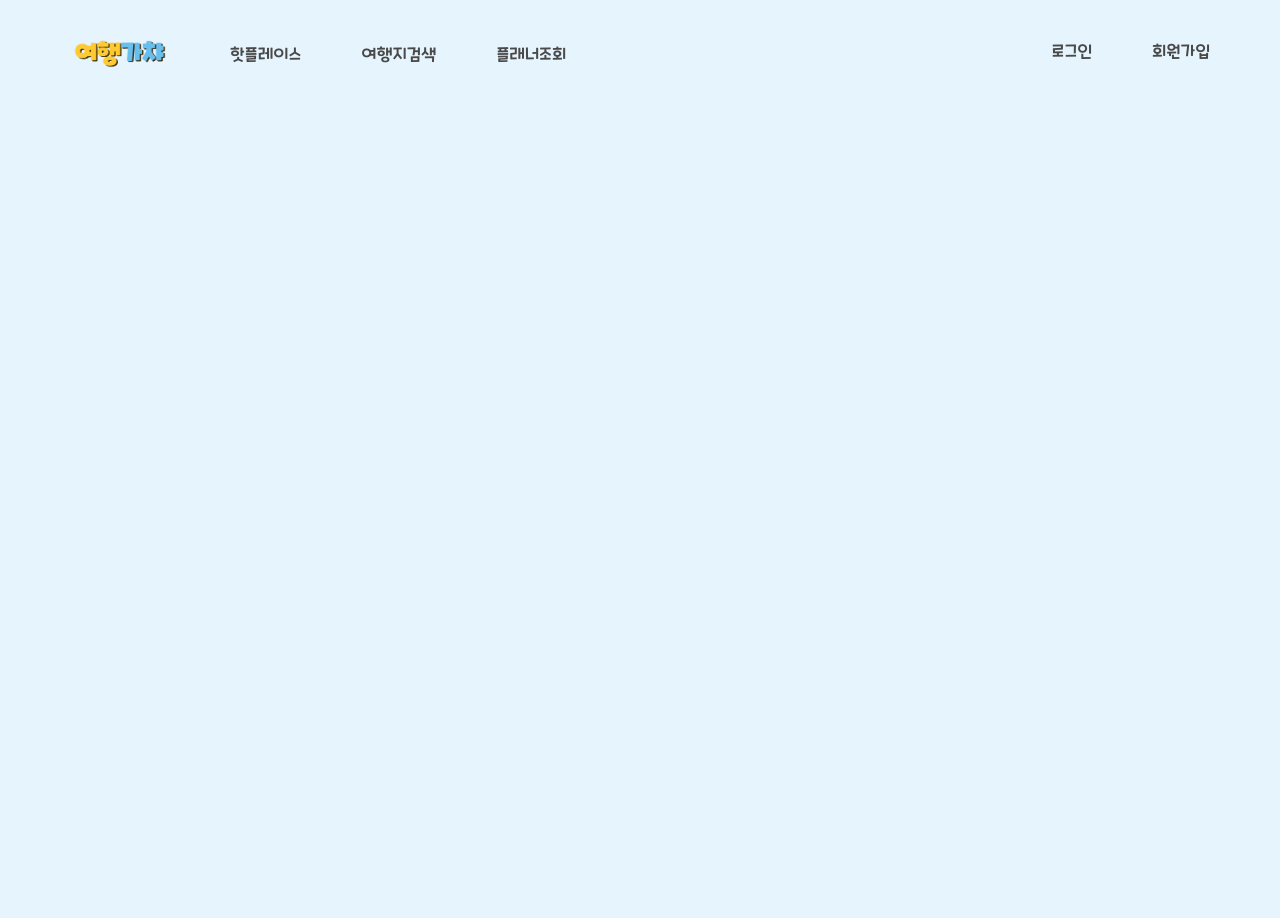
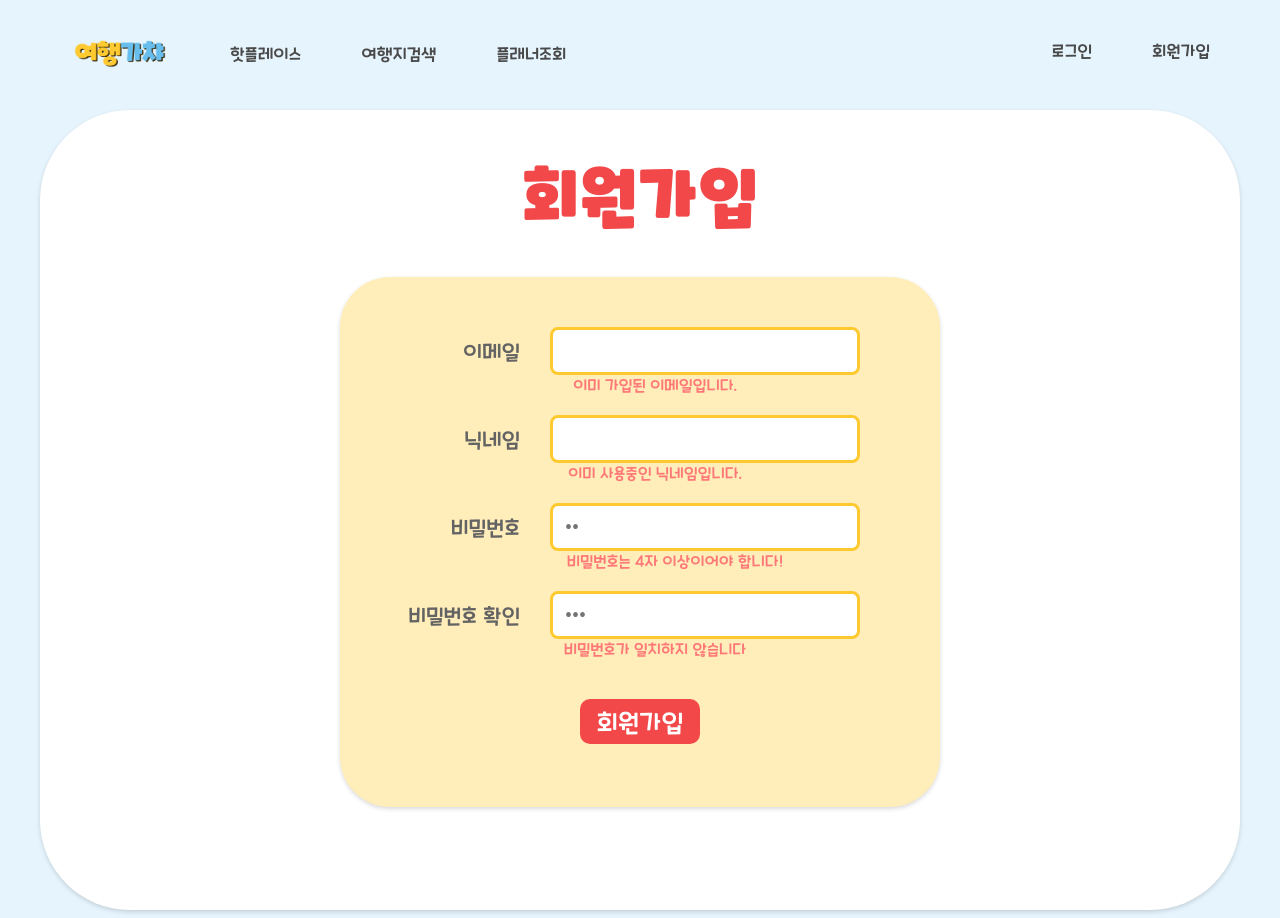
Before and after one commit to YFASS-EnjoyTrip/EnjoyTrip-Vue, a Vue app: page /member/signup in a window 1280 px wide. Before the commit the page ends 800 px from the top, so only its background shows below. Built offline with nearby package versions, Linux system fonts and the light colour scheme.

Commit message:
Feat. Signup Form 완성

```diff
--- a/src/components/common/TheHeader.vue
+++ b/src/components/common/TheHeader.vue
@@ -4,14 +4,22 @@
       <div class="nav-menu">
         <router-link to="/">
           <li class="nav-item logo">
-            <img src="../../assets/img/navLogo.png" alt="logo" class="nav-logo" />
+            <img
+              src="../../assets/img/navLogo.png"
+              alt="logo"
+              class="nav-logo"
+            />
           </li>
         </router-link>
         <li class="nav-item hotplace">
           <router-link to="/hotplace">
             <div class="hover-effect">
               <span class="nav-item-title">핫플레이스</span>
-              <img class="nav-item-img" src="../../assets/img/icon/capsule_G.png" alt="이미지">
+              <img
+                class="nav-item-img"
+                src="../../assets/img/icon/capsule_G.png"
+                alt="이미지"
+              />
             </div>
           </router-link>
         </li>
@@ -19,7 +27,11 @@
           <router-link to="/attraction">
             <div class="hover-effect">
               <span class="nav-item-title">여행지검색</span>
-              <img class="nav-item-img" src="../../assets/img/icon/capsule_R.png" alt="이미지">
+              <img
+                class="nav-item-img"
+                src="../../assets/img/icon/capsule_R.png"
+                alt="이미지"
+              />
             </div>
           </router-link>
         </li>
@@ -27,26 +39,40 @@
           <router-link to="/planner">
             <div class="hover-effect">
               <span class="nav-item-title">플래너조회</span>
-              <img class="nav-item-img" src="../../assets/img/icon/capsule_Y.png" alt="이미지">
+              <img
+                class="nav-item-img"
+                src="../../assets/img/icon/capsule_Y.png"
+                alt="이미지"
+              />
             </div>
           </router-link>
         </li>
       </div>
       <div class="nav-member">
         <li class="login">
-          <router-link to="/login">
+          <router-link to="/member/login">
             <div class="hover-effect">
               <span class="nav-item-title">로그인</span>
-              <img class="nav-item-img" src="../../assets/img/icon/heart_fill.png" alt="이미지">
+              <img
+                class="nav-item-img member"
+                src="../../assets/img/icon/coin.png"
+                alt="이미지"
+              />
             </div>
           </router-link>
         </li>
-        <li class="signup"><router-link to="/signup">
+        <li class="signup">
+          <router-link to="/member/signup">
             <div class="hover-effect">
               <span class="nav-item-title">회원가입</span>
-              <img class="nav-item-img" src="../../assets/img/icon/heart_fill.png" alt="이미지">
+              <img
+                class="nav-item-img member"
+                src="../../assets/img/icon/heart_fill.png"
+                alt="이미지"
+              />
             </div>
-          </router-link></li>
+          </router-link>
+        </li>
       </div>
     </nav>
   </div>
@@ -61,7 +87,7 @@ export default {
       message: "",
     };
   },
-  created() { },
+  created() {},
   methods: {},
 };
 </script>
@@ -72,7 +98,9 @@ export default {
   display: inline-flex;
   height: 30px;
 }
-
+.member {
+  margin-left: -10px;
+}
 .hover-effect img {
   position: absolute;
   margin-top: -10px;
@@ -94,7 +122,7 @@ export default {
 
 .hover-effect span {
   bottom: 0; /* 아래쪽으로 정렬될 수 있도록 설정합니다. */
-  transition: transform 0.3s ease, opacity 0.1s ease;/* transform 속성에 대한 트랜지션을 추가합니다. */
+  transition: transform 0.3s ease, opacity 0.1s ease; /* transform 속성에 대한 트랜지션을 추가합니다. */
 }
 
 .hover-effect:hover span {
@@ -143,4 +171,5 @@ li a {
   width: 100px;
   vertical-align: middle;
   /* 추가 */
-}</style>
+}
+</style>
--- a/src/components/member/SignupForm.vue
+++ b/src/components/member/SignupForm.vue
@@ -1,6 +1,52 @@
 <template>
-  <div>
-    <h1>회원가입</h1>
+  <div class="container">
+    <div class="info-text">회원가입</div>
+    <div class="input-container">
+      <div class="member-input">
+        <span>이메일 </span>
+        <input
+          type="email"
+          class="input-box"
+          v-model="email"
+          @keyup="debouncedChecklDuplicate"
+        />
+      </div>
+      <span class="check" v-show="emailDuplicate"
+        >이미 가입된 이메일입니다.</span
+      >
+      <div class="member-input">
+        <span>닉네임 </span>
+        <input
+          class="input-box"
+          type="text"
+          v-model="nickname"
+          @keyup="debouncedChecklDuplicate"
+        />
+      </div>
+      <span class="check" v-show="nicknameDuplicate"
+        >이미 사용중인 닉네임입니다.</span
+      >
+      <div class="member-input">
+        <span>비밀번호 </span>
+        <input type="password" class="input-box" v-model="password" />
+      </div>
+      <span class="check password" v-show="password.length <= 3"
+        >비밀번호는 4자 이상이어야 합니다!</span
+      >
+      <div class="member-input">
+        <span>비밀번호 확인</span>
+        <input type="password" class="input-box" v-model="confirmPassword" />
+      </div>
+      <span
+        class="check"
+        v-show="password !== confirmPassword && confirmPassword.length > 0"
+      >
+        비밀번호가 일치하지 않습니다
+      </span>
+      <div>
+        <button class="submit" @click="submitForm">회원가입</button>
+      </div>
+    </div>
   </div>
 </template>
 
@@ -10,12 +56,122 @@ export default {
   components: {},
   data() {
     return {
+      email: "",
+      nickname: "",
       message: "",
+      emailDuplicate: true,
+      nicknameDuplicate: true,
+      confirmPassword: "asa",
+      password: "12",
     };
   },
   created() {},
-  methods: {},
+  methods: {
+    debouncedChecklDuplicate() {},
+    submitForm() {},
+  },
 };
 </script>
 
-<style scoped></style>
+<style scoped>
+.check {
+  margin-left: 30px;
+  font-family: "CookieRun-Regular";
+  font-size: 15px;
+  color: #ff7878;
+  caret-color: transparent;
+  user-select: none;
+  pointer-events: none;
+}
+.password {
+  margin-left: 70px;
+}
+.input-box {
+  border: 3px solid #ffc930;
+  border-radius: 8px;
+  outline: none;
+  font-size: 20px;
+  text-indent: 10px;
+  font-family: "CookieRun-Regular";
+  color: #757575;
+
+  margin-right: 20px;
+  width: 300px;
+  height: 40px;
+  caret-color: #6e6e6e;
+}
+
+.input-box::placeholder {
+  color: #c5c5c5;
+}
+
+.submit {
+  margin-top: 40px;
+  background-color: #f24849;
+  border: 0;
+  border-radius: 10px;
+  width: 120px;
+  height: 45px;
+  font-family: "CookieRun-Regular";
+  color: #ffffff;
+  font-size: 24px;
+
+  caret-color: transparent;
+  user-select: none;
+  cursor: pointer;
+}
+.submit:hover {
+  transform: scale(1.1);
+  transition: 0.2s;
+}
+.submit:active {
+  background-color: #f79d9d;
+  color: #4b4b4b;
+}
+.input-container {
+  width: 600px;
+  height: 500px;
+  background-color: #ffedba;
+  margin: auto;
+  border-radius: 50px;
+  padding-top: 30px;
+  box-shadow: 0 2px 4px rgba(73, 73, 73, 0.2);
+}
+.info-text {
+  margin-top: 40px;
+  margin-bottom: 40px;
+  font-family: "CookieRun-Black";
+  color: #f24849;
+  font-size: 64px;
+  caret-color: transparent;
+  user-select: none;
+  pointer-events: none;
+}
+.member-input span {
+  margin-right: 30px;
+  width: 120px;
+  text-align: right;
+  padding-top: 10px;
+
+  caret-color: transparent;
+  user-select: none;
+  pointer-events: none;
+
+  font-family: "CookieRun-Regular";
+  color: #636363;
+  font-size: 20px;
+}
+.member-input {
+  margin-top: 20px;
+  display: flex;
+  justify-content: center;
+}
+.container {
+  width: 1200px;
+  height: 800px;
+  background-color: rgb(255, 255, 255);
+  border-radius: 90px;
+  box-shadow: 0 2px 4px rgba(73, 73, 73, 0.2);
+  text-align: center;
+}
+</style>
--- a/src/router/index.js
+++ b/src/router/index.js
@@ -5,6 +5,7 @@ import AppMain from "../views/AppMain.vue";
 import AttractionMain from "../views/AttractionMain.vue";
 import HotplaceMain from "../views/HotplaceMain.vue";
 import PlannerMain from "../views/PlannerMain.vue";
+import MemberMain from "../views/MemberMain.vue";
 
 import HotplaceList from "../components/hotplace/HotplaceList.vue";
 import AttractionList from "../components/attraction/AttractionList.vue";
@@ -75,9 +76,22 @@ const routes = [
     ],
   },
   {
-    path: "/signup",
-    name: "signup",
-    component: PlannerMain,
+    path: "/member",
+    name: "member",
+    component: MemberMain,
+    children: [
+      {
+        path: "signup",
+        name: "signup",
+        component: SignupForm,
+      },
+      {
+        path: "login",
+        name: "login",
+        component: LoginForm,
+        props: true,
+      },
+    ],
   },
   {
     path: "/login",
--- /dev/null
+++ b/src/views/MemberMain.vue
@@ -0,0 +1,27 @@
+<template>
+  <div class="main-container">
+    <router-view></router-view>
+  </div>
+</template>
+
+<script>
+export default {
+  name: "MemberMain",
+  components: {},
+  data() {
+    return {
+      message: "",
+    };
+  },
+  created() {},
+  methods: {},
+};
+</script>
+
+<style scoped>
+.main-container {
+  margin-top: 30px;
+  display: flex;
+  justify-content: center;
+}
+</style>
```
Also changed, not shown: src/assets/img/icon/coin.png (added).
